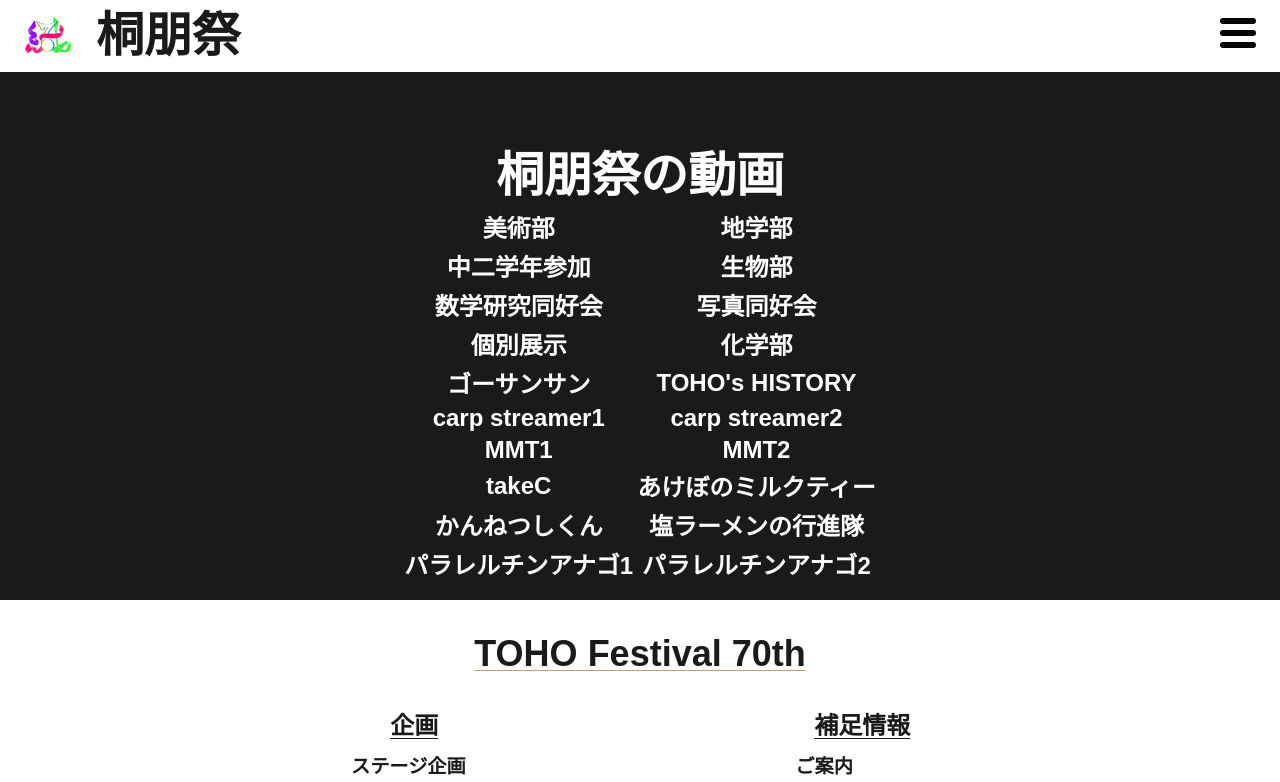
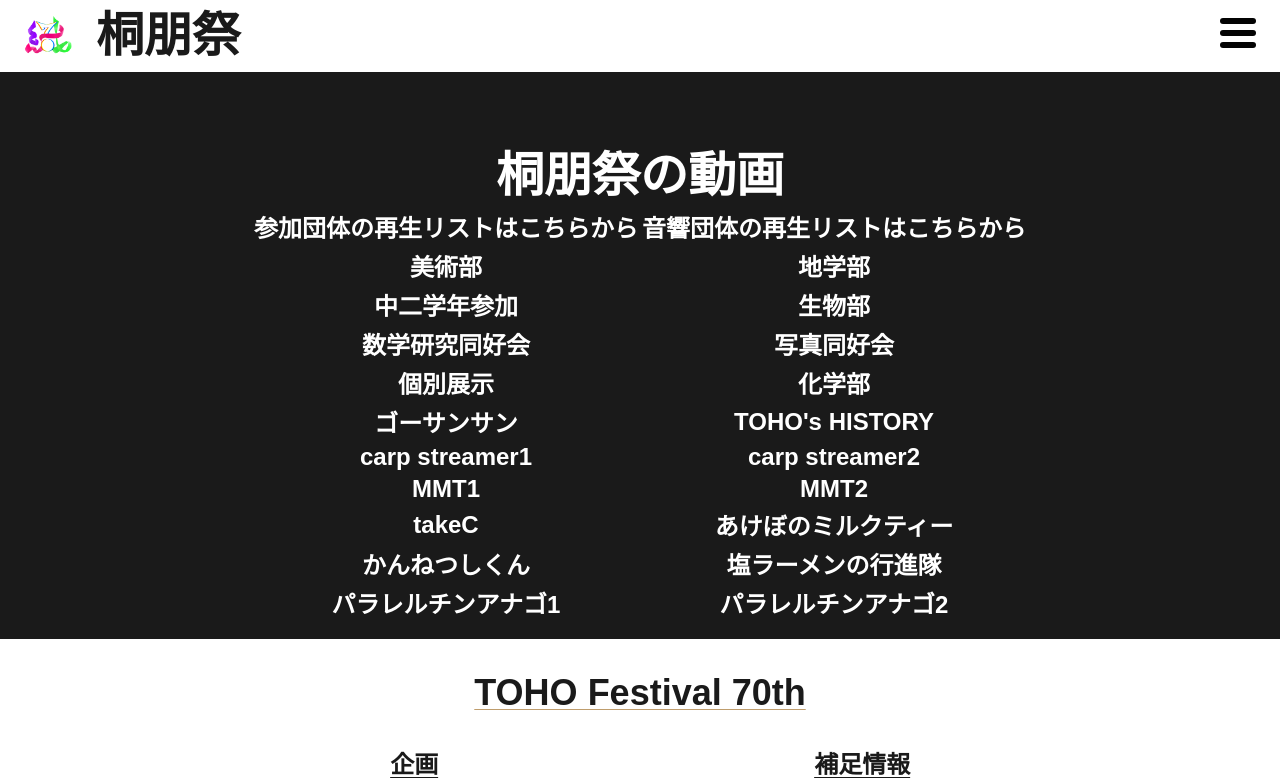
Before and after one commit to toho-festival/website-2021, a Next.js app: page /youtube in a window 1280 px wide. Shown: the top 782 px of the page. Built offline with nearby package versions, Linux system fonts and the light colour scheme.

Commit message:
Update youtube.tsx

```diff
--- a/src/pages/youtube.tsx
+++ b/src/pages/youtube.tsx
@@ -6,6 +6,10 @@ const Youtube = styled( props => <div { ...props }>
   <h1>桐朋祭の動画</h1>
   {/* <p><a href="">第70回桐朋祭の動画はここをクリック！</a></p> */}
   <table>
+    <tr>
+            <td><a href="https://www.youtube.com/watch?v=qMCiJH6psqs&list=PLRkV8zc8KGlPNnnomtva6bydpdfl84qMP" target="_blank" rel="noopener noreferrer">参加団体の再生リストはこちらから</a></td>
+            <td><a href="https://www.youtube.com/watch?v=4Y03Nmle-2w&list=PLRkV8zc8KGlNbO7gogB91Xl9PFwDKwIhw" target="_blank" rel="noopener noreferrer">音響団体の再生リストはこちらから</a></td>
+    </tr>
   { YoutubeContents
       .map(({name1, name2, id, url1, url2}) =>
 
```
